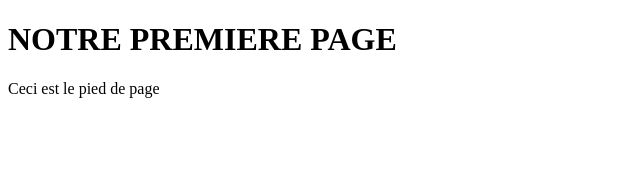
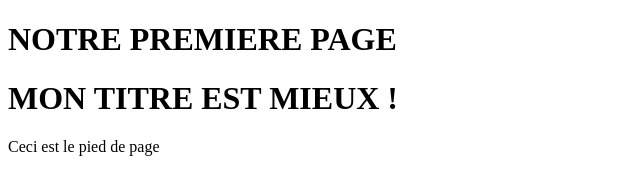
Before and after one commit to JulienRst/OpenGLIMAC, a plain HTML site: page index.html in a window 1280 px wide. Shown: the whole page, without its empty margins (0-640 px from the left). Drawn offline with Linux system fonts and the light colour scheme.

Commit message:
ADD TITLE_BETTER I guess my title is better than yours, sorry.

```diff
--- a/index.html
+++ b/index.html
@@ -6,6 +6,7 @@
 <body>
 	<header><h1>NOTRE PREMIERE PAGE</h1></header>
 
+	<h1>MON TITRE EST MIEUX !</h1>
 
 	<footer>Ceci est le pied de page</footer>
 </body>
```
